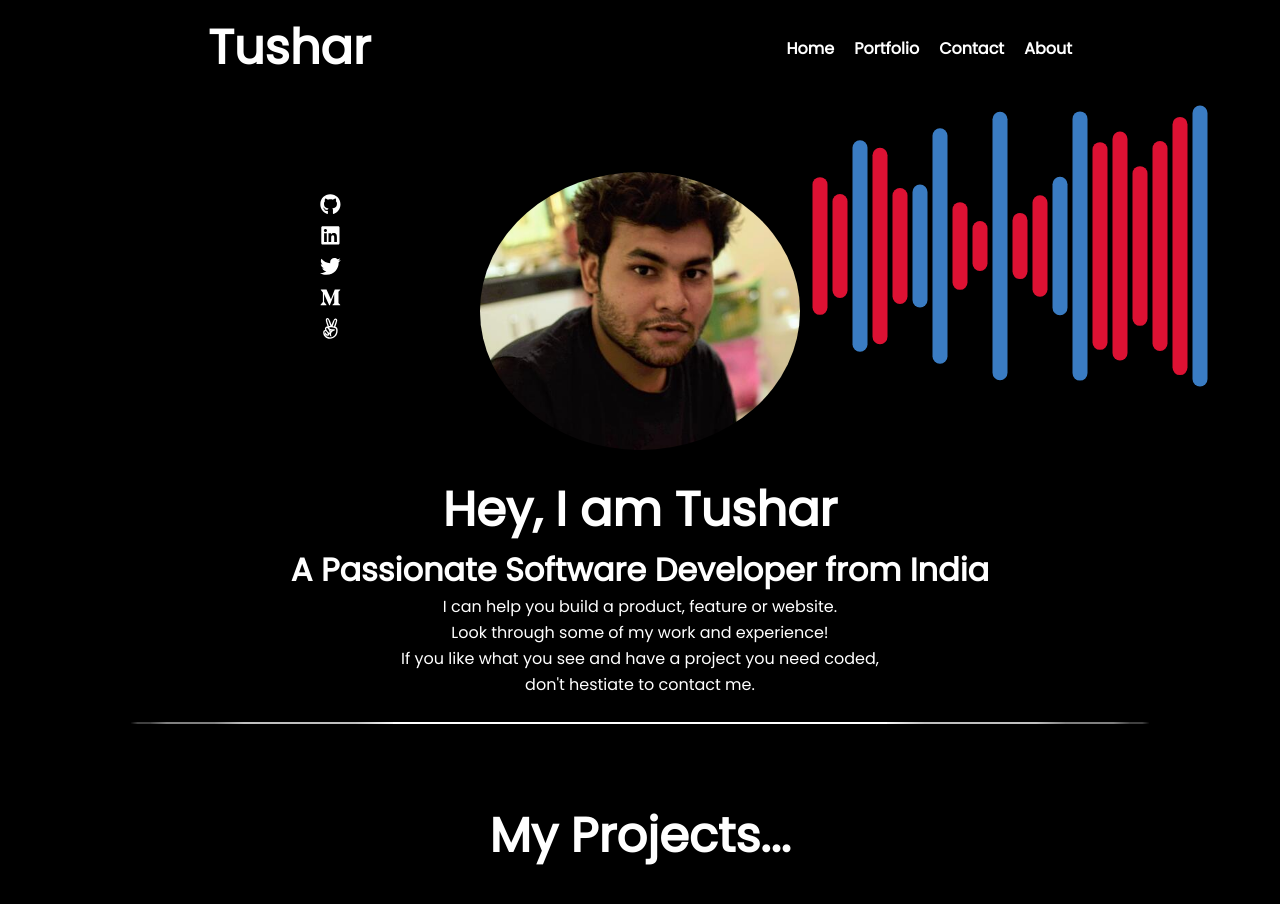
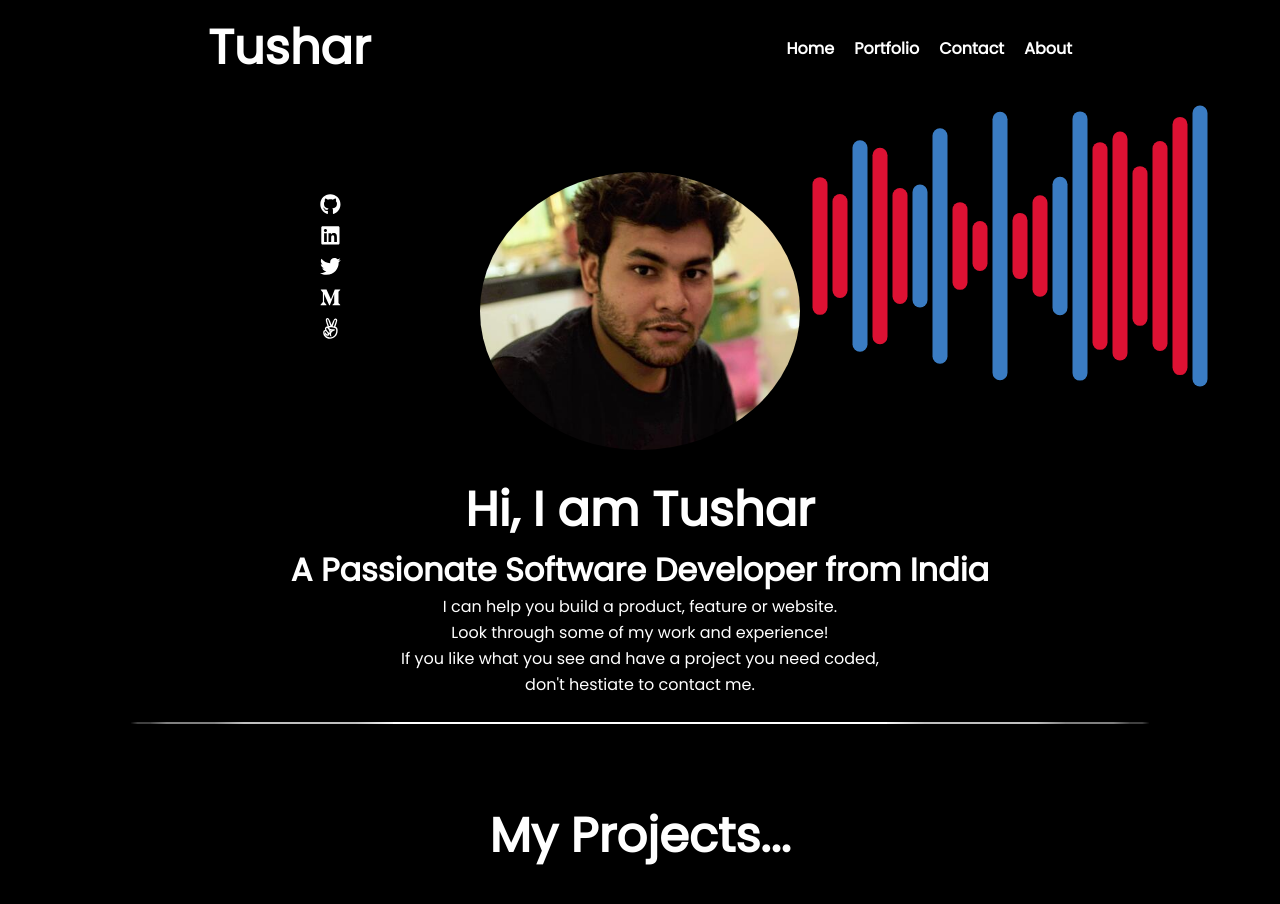
Before and after one commit to PinkMoon25/Tushar_Singh, a React app: page / in a window 1280 px wide. Shown: the top 904 px of the page. Built offline with nearby package versions, Linux system fonts and the light colour scheme; grey boxes are pictures that could not be loaded.

Commit message:
Modify Intro text

```diff
--- a/src/components/Hero.js
+++ b/src/components/Hero.js
@@ -15,7 +15,7 @@ const Hero = () => {
       </ul>
       <img src={pic} className="pic"/>
       <div className="intro">
-        <h1>Hey, I am Tushar</h1>
+        <h1>Hi, I am Tushar</h1>
         <h2>A Passionate Software Developer from India</h2>
         <p>I can help you build a product, feature or website.<br/>
           Look through some of my work and experience!<br/>
```
